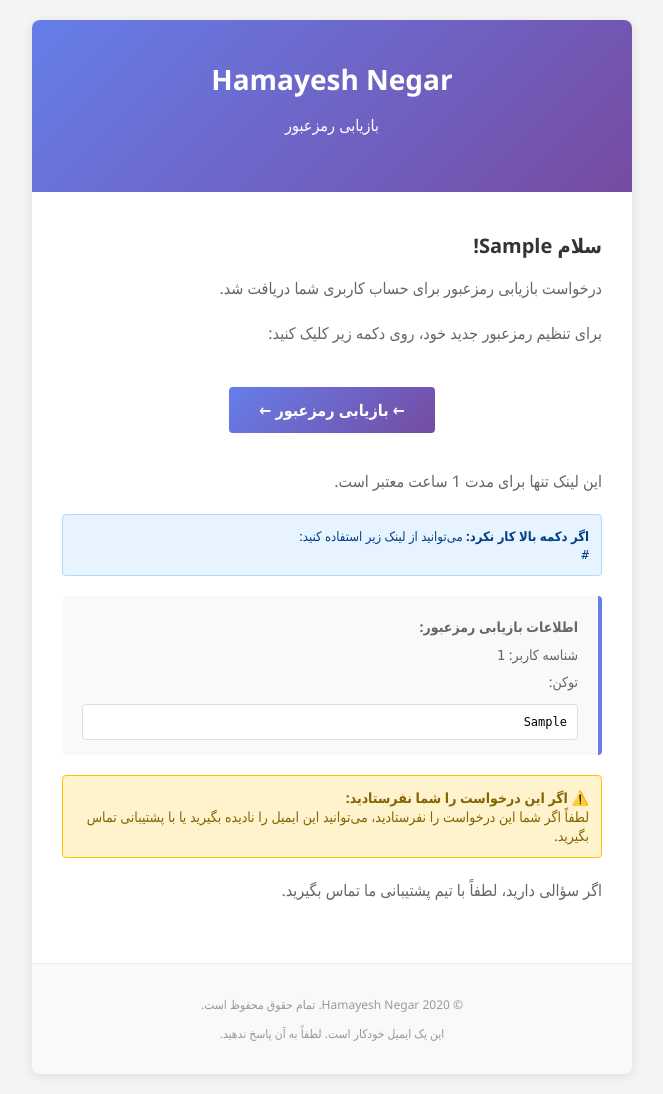
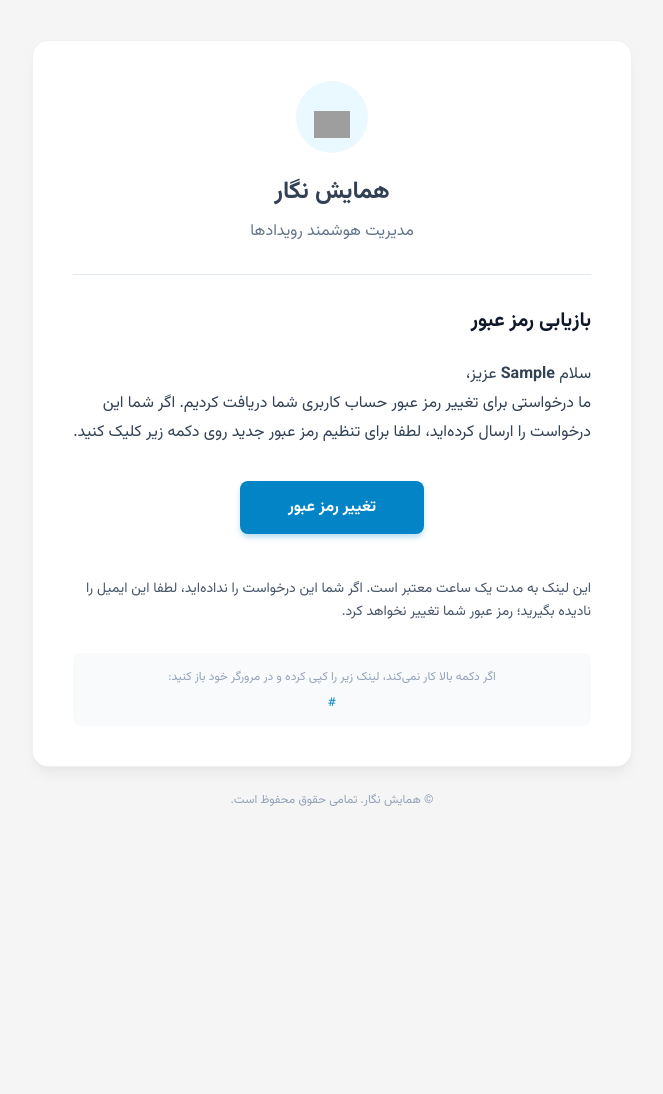
Before and after one commit to Hamayesh-Negar/Back-end, a Django app: template templates/forget_password_email.html in a window 1280 px wide. Shown: the whole page, without its empty margins (308-971 px from the left). After the commit the page ends 806 px from the top, so only its background shows below. Run offline with Django 5.2, Linux system fonts and the light colour scheme; a user stored in the database is signed in; tables that the repository leaves empty hold one stand-in row (values such as "Sample post"); the template is opened without the code that fills it: most values are stand-ins (such as "Sample title", 1, 10 or a date in 2020); parts of the project's set-up code (start-up, migrations or seed data) failed here and were passed over; grey boxes are pictures that could not be loaded.

Commit message:
feat: update password reset email template

```diff
--- a/authentication/views.py
+++ b/authentication/views.py
@@ -151,8 +151,6 @@ class ForgetPasswordView(APIView):
                 context = {
                     'user': user,
                     'reset_url': reset_url,
-                    'reset_token': token,
-                    'uid': uid,
                 }
 
                 html_message = render_to_string(
--- a/templates/forget_password_email.html
+++ b/templates/forget_password_email.html
@@ -3,162 +3,279 @@
   <head>
     <meta charset="UTF-8" />
     <meta name="viewport" content="width=device-width, initial-scale=1.0" />
+    <title>بازیابی رمز عبور - همایش نگار</title>
+    <link
+      href="https://fonts.googleapis.com/css2?family=Vazirmatn:wght@300;400;500;700&display=swap"
+      rel="stylesheet"
+    />
     <style>
+      body,
+      table,
+      td,
+      a {
+        -webkit-text-size-adjust: 100%;
+        -ms-text-size-adjust: 100%;
+      }
+      table,
+      td {
+        mso-table-lspace: 0pt;
+        mso-table-rspace: 0pt;
+      }
+      img {
+        -ms-interpolation-mode: bicubic;
+        border: 0;
+        height: auto;
+        line-height: 100%;
+        outline: none;
+        text-decoration: none;
+      }
+
       body {
-        font-family: "Segoe UI", Tahoma, Geneva, Verdana, sans-serif;
-        background-color: #f4f4f4;
+        font-family: "Vazirmatn", Tahoma, Arial, sans-serif;
+        background-color: #f5f5f5;
         margin: 0;
         padding: 0;
         direction: rtl;
+        text-align: right;
+        color: #334155;
       }
-      .container {
-        max-width: 600px;
-        margin: 20px auto;
-        background-color: #ffffff;
-        border-radius: 8px;
-        box-shadow: 0 2px 10px rgba(0, 0, 0, 0.1);
-        overflow: hidden;
-      }
-      .header {
-        background: linear-gradient(135deg, #667eea 0%, #764ba2 100%);
-        color: white;
-        padding: 40px 20px;
-        text-align: center;
-      }
-      .header h1 {
-        margin: 0;
-        font-size: 28px;
-        font-weight: 600;
-      }
-      .content {
-        padding: 40px 30px;
-      }
-      .content h2 {
-        color: #333;
-        font-size: 20px;
-        margin-top: 0;
-      }
-      .content p {
-        color: #666;
-        font-size: 16px;
-        line-height: 1.6;
-        margin-bottom: 20px;
-      }
-      .reset-button {
-        display: inline-block;
-        background: linear-gradient(135deg, #667eea 0%, #764ba2 100%);
-        color: white;
-        padding: 12px 30px;
-        border-radius: 4px;
-        text-decoration: none;
-        font-weight: 600;
-        margin: 20px 0;
-      }
-      .reset-button:hover {
-        opacity: 0.9;
-      }
-      .token-section {
-        background-color: #f9f9f9;
-        border-right: 4px solid #667eea;
-        padding: 15px 20px;
-        margin: 20px 0;
-        border-radius: 4px;
-      }
-      .token-section p {
-        margin: 5px 0;
-        color: #666;
-        font-size: 14px;
-      }
-      .token-code {
-        background-color: #fff;
-        border: 1px solid #ddd;
-        padding: 10px;
-        border-radius: 4px;
-        font-family: monospace;
-        word-break: break-all;
-        font-size: 12px;
-        margin-top: 10px;
-      }
-      .footer {
-        background-color: #f9f9f9;
-        border-top: 1px solid #eee;
-        padding: 20px 30px;
-        text-align: center;
-        color: #999;
-        font-size: 12px;
-      }
-      .warning {
-        background-color: #fff3cd;
-        border: 1px solid #ffc107;
-        border-radius: 4px;
-        padding: 12px;
-        margin: 20px 0;
-        color: #856404;
-        font-size: 14px;
-      }
-      .link-hint {
-        background-color: #e7f3ff;
-        border: 1px solid #b3d9ff;
-        border-radius: 4px;
-        padding: 12px;
-        margin: 20px 0;
-        color: #004085;
-        font-size: 13px;
+
+      .btn:hover {
+        background-color: #0369a1 !important;
+        box-shadow: 0 6px 8px -1px rgba(0, 0, 0, 0.1) !important;
       }
     </style>
   </head>
-  <body>
-    <div class="container">
-      <div class="header">
-        <h1>Hamayesh Negar</h1>
-        <p>بازیابی رمزعبور</p>
-      </div>
+  <body
+    style="
+      background-color: #f5f5f5;
+      margin: 0;
+      padding: 0;
+      font-family: 'Vazirmatn', Tahoma, Arial, sans-serif;
+    "
+  >
+    <table
+      width="100%"
+      border="0"
+      cellspacing="0"
+      cellpadding="0"
+      style="background-color: #f5f5f5; table-layout: fixed"
+    >
+      <tr>
+        <td align="center" style="padding: 40px 10px">
+          <table
+            width="600"
+            border="0"
+            cellspacing="0"
+            cellpadding="0"
+            style="
+              background-color: #ffffff;
+              border-radius: 16px;
+              box-shadow: 0 10px 15px -3px rgba(0, 0, 0, 0.05),
+                0 4px 6px -2px rgba(0, 0, 0, 0.025);
+              max-width: 600px;
+              width: 100%;
+              overflow: hidden;
+              border: 1px solid rgba(229, 231, 235, 0.6);
+            "
+          >
+            <tr>
+              <td align="center" style="padding: 40px 20px 10px">
+                <div
+                  style="
+                    background-color: rgba(56, 189, 248, 0.1);
+                    width: 72px;
+                    height: 72px;
+                    border-radius: 50%;
+                    display: inline-block;
+                    text-align: center;
+                    line-height: 72px;
+                  "
+                >
+                  <img
+                    src="https://img.icons8.com/?size=100&id=35032&format=png&color=0284c7"
+                    width="36"
+                    height="36"
+                    alt="Password Reset"
+                    style="vertical-align: middle; margin-top: 18px; border: 0"
+                  />
+                </div>
+                <h1
+                  style="
+                    color: #334155;
+                    font-size: 24px;
+                    font-weight: 700;
+                    margin: 20px 0 8px;
+                    font-family: 'Vazirmatn', Tahoma, Arial, sans-serif;
+                  "
+                >
+                  همایش نگار
+                </h1>
+                <p
+                  style="
+                    color: #64748b;
+                    font-size: 16px;
+                    margin: 0;
+                    font-family: 'Vazirmatn', Tahoma, Arial, sans-serif;
+                  "
+                >
+                  مدیریت هوشمند رویدادها
+                </p>
+              </td>
+            </tr>
 
-      <div class="content">
-        <h2>سلام {{ user.first_name }}!</h2>
+            <tr>
+              <td style="padding: 0 40px">
+                <div
+                  style="
+                    height: 1px;
+                    background-color: #e2e8f0;
+                    width: 100%;
+                    margin: 20px 0;
+                  "
+                ></div>
+              </td>
+            </tr>
 
-        <p>درخواست بازیابی رمزعبور برای حساب کاربری شما دریافت شد.</p>
+            <tr>
+              <td
+                align="right"
+                style="
+                  padding: 10px 40px 40px;
+                  text-align: right;
+                  direction: rtl;
+                "
+              >
+                <h2
+                  style="
+                    color: #0f172a;
+                    font-size: 20px;
+                    font-weight: 700;
+                    margin: 0 0 24px;
+                    font-family: 'Vazirmatn', Tahoma, Arial, sans-serif;
+                  "
+                >
+                  بازیابی رمز عبور
+                </h2>
 
-        <p>برای تنظیم رمزعبور جدید خود، روی دکمه زیر کلیک کنید:</p>
+                <p
+                  style="
+                    color: #334155;
+                    font-size: 16px;
+                    line-height: 1.8;
+                    margin-bottom: 24px;
+                    font-family: 'Vazirmatn', Tahoma, Arial, sans-serif;
+                  "
+                >
+                  سلام <strong>{{ user.first_name }}</strong> عزیز،
+                  <br />
+                  ما درخواستی برای تغییر رمز عبور حساب کاربری شما دریافت کردیم.
+                  اگر شما این درخواست را ارسال کرده‌اید، لطفا برای تنظیم رمز
+                  عبور جدید روی دکمه زیر کلیک کنید.
+                </p>
 
-        <div style="text-align: center">
-          <a href="{{ reset_url }}" class="reset-button">
-            ← بازیابی رمزعبور ←
-          </a>
-        </div>
+                <table width="100%" border="0" cellspacing="0" cellpadding="0">
+                  <tr>
+                    <td align="center" style="padding: 10px 0 30px">
+                      <a
+                        href="{{ reset_url }}"
+                        class="btn"
+                        style="
+                          background-color: #0284c7;
+                          color: #ffffff;
+                          display: inline-block;
+                          font-size: 16px;
+                          font-weight: bold;
+                          text-decoration: none;
+                          padding: 14px 48px;
+                          border-radius: 8px;
+                          box-shadow: 0 4px 6px -1px rgba(2, 132, 199, 0.3);
+                          font-family: 'Vazirmatn', Tahoma, Arial, sans-serif;
+                        "
+                      >
+                        تغییر رمز عبور
+                      </a>
+                    </td>
+                  </tr>
+                </table>
 
-        <p>این لینک تنها برای مدت 1 ساعت معتبر است.</p>
+                <p
+                  style="
+                    color: #475569;
+                    font-size: 14px;
+                    margin-bottom: 8px;
+                    line-height: 1.6;
+                    font-family: 'Vazirmatn', Tahoma, Arial, sans-serif;
+                  "
+                >
+                  این لینک به مدت یک ساعت معتبر است. اگر شما این درخواست را
+                  نداده‌اید، لطفا این ایمیل را نادیده بگیرید؛ رمز عبور شما تغییر
+                  نخواهد کرد.
+                </p>
 
-        <div class="link-hint">
-          <strong>اگر دکمه بالا کار نکرد:</strong> می‌توانید از لینک زیر استفاده
-          کنید:<br />
-          <span style="font-family: monospace; word-break: break-all"
-            >{{ reset_url }}</span
+                <div
+                  style="
+                    background-color: #f8fafc;
+                    border-radius: 8px;
+                    padding: 15px;
+                    margin-top: 30px;
+                    text-align: center;
+                  "
+                >
+                  <p
+                    style="
+                      color: #94a3b8;
+                      font-size: 12px;
+                      margin: 0 0 8px;
+                      font-family: 'Vazirmatn', Tahoma, Arial, sans-serif;
+                    "
+                  >
+                    اگر دکمه بالا کار نمی‌کند، لینک زیر را کپی کرده و در مرورگر
+                    خود باز کنید:
+                  </p>
+                  <a
+                    href="{{ reset_url }}"
+                    style="
+                      color: #0284c7;
+                      font-size: 12px;
+                      text-decoration: none;
+                      word-break: break-all;
+                      line-height: 1.4;
+                      display: block;
+                      font-family: Tahoma, Arial, sans-serif;
+                    "
+                  >
+                    {{ reset_url }}
+                  </a>
+                </div>
+              </td>
+            </tr>
+          </table>
+
+          <table
+            width="600"
+            border="0"
+            cellspacing="0"
+            cellpadding="0"
+            style="max-width: 600px; width: 100%"
           >
-        </div>
-
-        <div class="token-section">
-          <p><strong>اطلاعات بازیابی رمزعبور:</strong></p>
-          <p>
-            شناسه کاربر: <span style="font-family: monospace">{{ uid }}</span>
-          </p>
-          <p>توکن:</p>
-          <div class="token-code">{{ reset_token }}</div>
-        </div>
-
-        <div class="warning">
-          <strong>⚠️ اگر این درخواست را شما نفرستادید:</strong><br />
-          لطفاً اگر شما این درخواست را نفرستادید، می‌توانید این ایمیل را نادیده
-          بگیرید یا با پشتیبانی تماس بگیرید.
-        </div>
-
-        <p>اگر سؤالی دارید، لطفاً با تیم پشتیبانی ما تماس بگیرید.</p>
-      </div>
-
-      <div class="footer">
-        <p>© {{ current_year }} Hamayesh Negar. تمام حقوق محفوظ است.</p>
-        <p>این یک ایمیل خودکار است. لطفاً به آن پاسخ ندهید.</p>
-      </div>
-    </div>
+            <tr>
+              <td align="center" style="padding: 24px">
+                <p
+                  style="
+                    color: #94a3b8;
+                    font-size: 12px;
+                    margin: 0;
+                    font-family: 'Vazirmatn', Tahoma, Arial, sans-serif;
+                  "
+                >
+                  © همایش نگار. تمامی حقوق محفوظ است.
+                </p>
+              </td>
+            </tr>
+          </table>
+        </td>
+      </tr>
+    </table>
   </body>
 </html>
```
